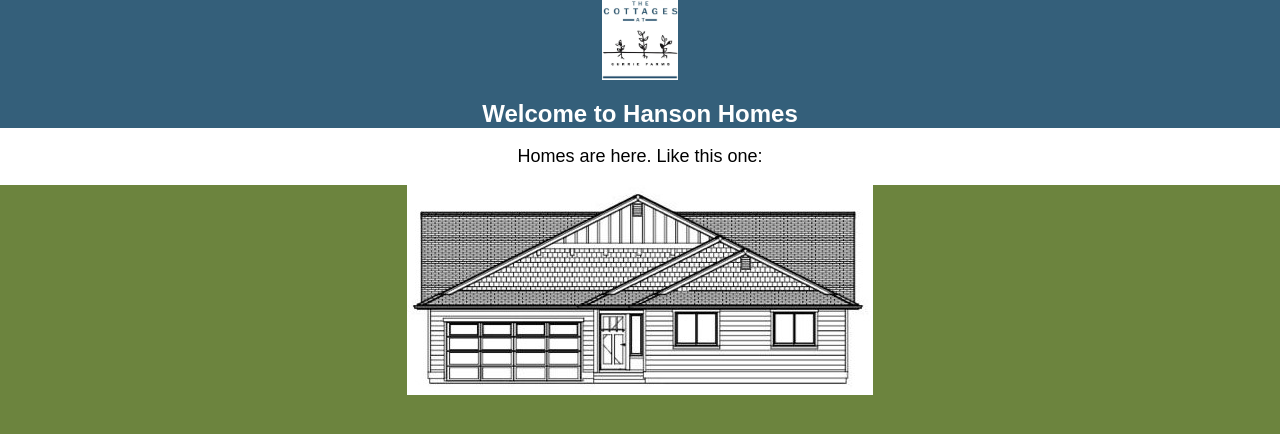
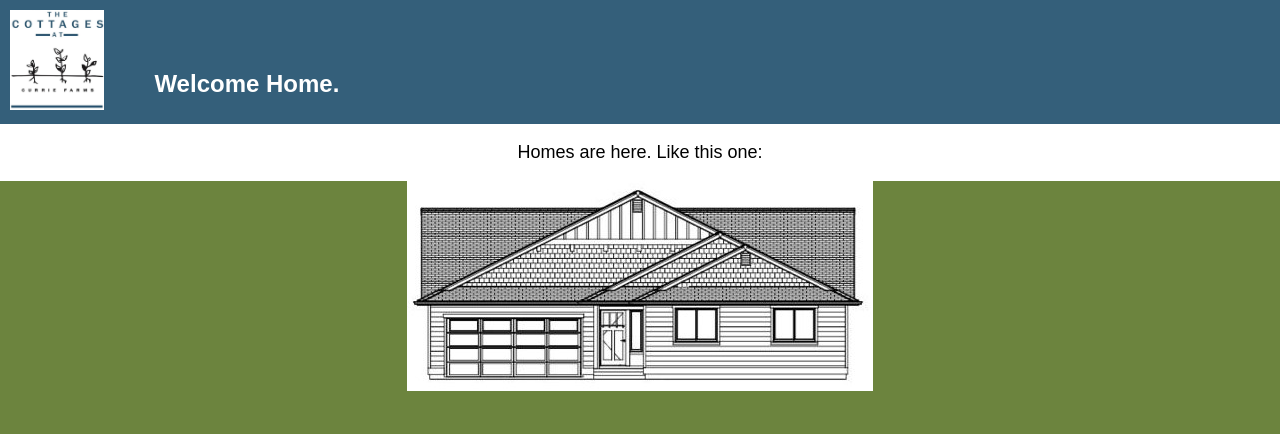
Before and after one commit to JackHermes/Hanson-Homes-at-Currie-Farms, a React (Create React App) app: page / in a window 1280 px wide. Shown: the top 434 px of the page. Built offline with nearby package versions, Linux system fonts and the light colour scheme.

Commit message:
Adjust Header Logo and text to the left

```diff
--- a/src/App.css
+++ b/src/App.css
@@ -3,16 +3,24 @@
 }
 
 .App-logo {
-  height: 80px;
+  height: 100px;
+  padding: 10px;
 }
 
 .App-header {
   background-color: #345f7a;
   color: white;
+  display: flex;
+}
+
+.App-header h1 {
+  padding-top: 30px;
 }
 
 .App-title {
   font-size: 1.5em;
+  margin-top: 40px;
+  margin-left: 40px;
 }
 
 .App-intro {
--- a/src/Header.js
+++ b/src/Header.js
@@ -1,13 +1,12 @@
 import React, { Component } from 'react';
-import logo from './images/logo.png';
-import CFLogo from './images/currieFarmsLogo.jpg'
+import Logo from './Logo.js';
 
 class Header extends Component {
   render() {
     return (
       <header className="App-header">
-        <img src={CFLogo} className="App-logo" alt="logo" />
-        <h1 className="App-title">Welcome to Hanson Homes</h1>
+        <Logo />
+        <h1 className="App-title">Welcome Home.</h1>
       </header>
     );
   }
--- /dev/null
+++ b/src/Logo.js
@@ -0,0 +1,14 @@
+import React, { Component } from 'react';
+import CFLogo from './images/currieFarmsLogo.jpg'
+
+class Logo extends Component {
+  render() {
+    return (
+      <div>
+        <img src={CFLogo} className="App-logo" alt="logo" />
+      </div>
+    );
+  }
+}
+
+export default Logo;
```
